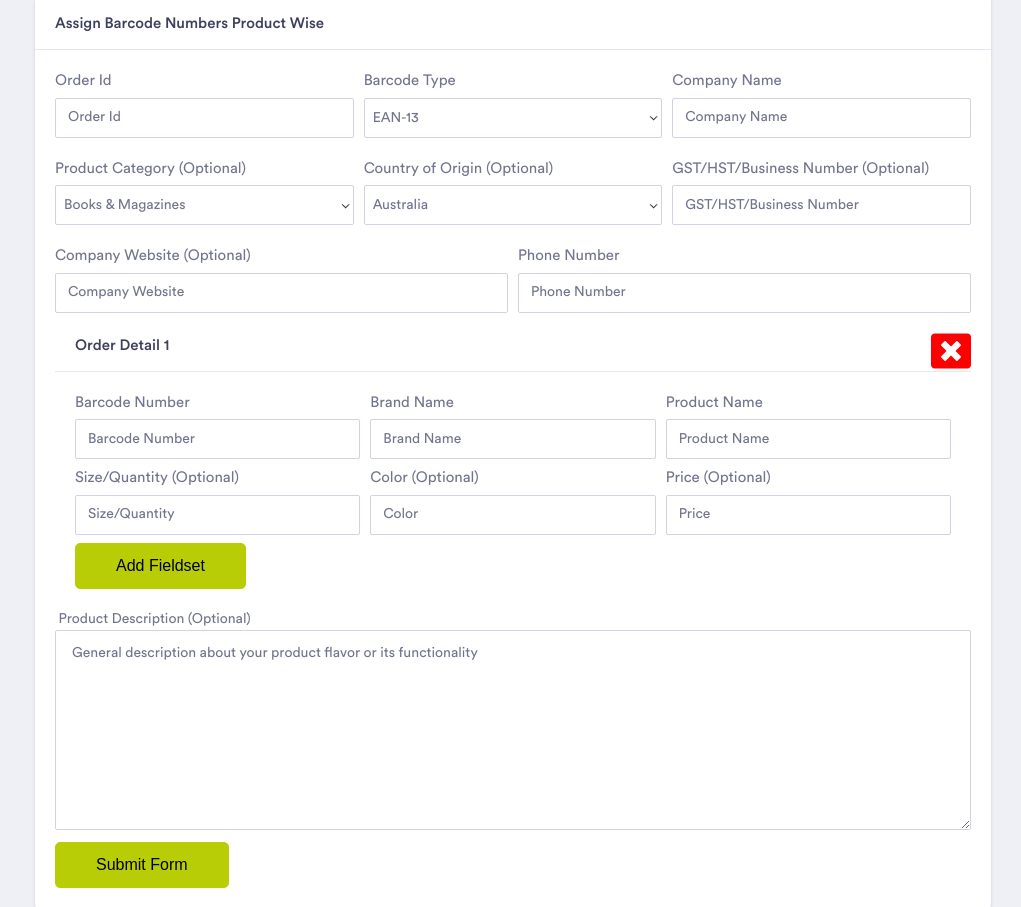
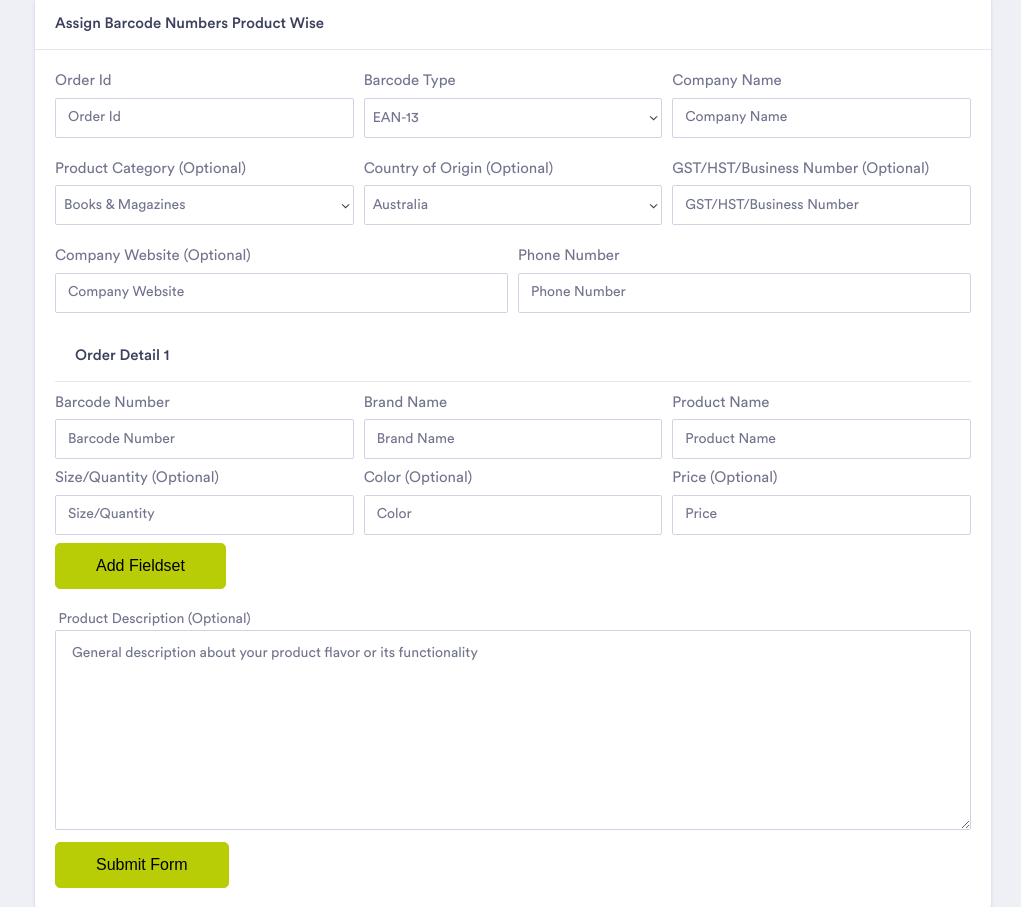
Before and after one commit to revotahir/ipr, a PHP site: template application/views/add-new-ipr.php in a window 1280 px wide. Shown: the part 188-1095 px from the top of the page, without its empty margins (259-1280 px from the left). Run offline with PHP 8.4, Linux system fonts and the light colour scheme; the template is opened without the code that fills it, so the values that code supplies are empty; some web fonts are replaced.

Commit message:
Clone
clone card code added also remove card code

```diff
--- a/application/views/add-new-ipr.php
+++ b/application/views/add-new-ipr.php
@@ -279,12 +279,12 @@
                                     <!-- ======================================================================= -->
                                     <!-- duplicate start here -->
                                     <!-- ======================================================================= -->
-                                    <div class="duplicateCard" id="duplicateCard">
-                                        <div class="relative">
+                                    <div class="duplicateCard">
+                                        <div class="card-body" id="cloneCard" style="padding: 0;">
+                                            <div class="relative" style="margin: 10px 0;">
                                                 <h5 class="card-header">Order Detail 1</h5>
                                                 <i class="fas fa-window-close absulate" id="removeCard"></i>
                                             </div>
-                                        <div class="card-body">
                                             <!-- ======================================================================= -->
                                             <!-- form start here -->
                                             <!-- ======================================================================= -->
@@ -373,10 +373,15 @@
                                             <!-- ======================================================================= -->
                                             <!-- row end here -->
                                             <!-- ======================================================================= -->
+
                                             <!-- ======================================================================= -->
-                                            <!-- row start here -->
+                                            <!-- form end here -->
                                             <!-- ======================================================================= -->
-                                            <div class="form-row">
+                                        </div>
+                                        <!-- ======================================================================= -->
+                                        <!-- clone button start here -->
+                                        <!-- ======================================================================= -->
+                                        <div class="form-row" style="margin-bottom: 20px;">
                                             <div class="col-xl-12 col-lg-12 col-md-12 col-sm-12 col-12">
                                                 <button class="buttn-green" type="button" id="addNewCard">
                                                     Add Fieldset
@@ -385,12 +390,8 @@
                                         </div>
 
                                         <!-- ======================================================================= -->
-                                            <!-- row end here -->
+                                        <!-- clone button end here -->
                                         <!-- ======================================================================= -->
-                                            <!-- ======================================================================= -->
-                                            <!-- form end here -->
-                                            <!-- ======================================================================= -->
-                                        </div>
                                     </div>
                                     <!-- ======================================================================= -->
                                     <!-- duplicate end here -->
@@ -469,6 +470,52 @@
         );
     })();
     </script>
+
+
+    <script>
+    document.getElementById('addNewCard').addEventListener('click', function() {
+        var originalCard = document.getElementById('cloneCard');
+        var clonedCard = originalCard.cloneNode(true);
+
+        // Clear input fields in the cloned card
+        clonedCard.querySelectorAll('input').forEach(input => input.value = '');
+
+        // Count existing cloned cards
+        var clonedCardsCount = document.querySelectorAll('.duplicateCard .card-body').length;
+        var newIdSuffix = clonedCardsCount < 10 ? '0' + clonedCardsCount : clonedCardsCount;
+
+        // Assign new unique ID to cloned card
+        clonedCard.id = 'cloneCard' + newIdSuffix;
+
+        // Update the header text
+        clonedCard.querySelector('.card-header').textContent = 'Order Detail ' + (clonedCardsCount + 1);
+
+        // Assign new unique ID to remove button
+        var removeButton = clonedCard.querySelector('.fas.fa-window-close');
+        removeButton.id = 'removeCard' + newIdSuffix;
+        removeButton.style.display = 'block'; // Ensure cloned remove buttons are visible
+
+        // Add event listener to remove the cloned card
+        removeButton.addEventListener('click', function() {
+            clonedCard.remove();
+        });
+
+        // Insert cloned card before the form-row containing the "Add Fieldset" button
+        var formRow = document.querySelector('.form-row[style="margin-bottom: 20px;"]');
+        formRow.parentNode.insertBefore(clonedCard, formRow);
+    });
+
+    // Add event listener to the original remove button
+    document.getElementById('removeCard').addEventListener('click', function() {
+        document.getElementById('cloneCard').remove();
+    });
+
+    // Hide remove button only on the main div with id="cloneCard"
+    document.getElementById('removeCard').style.display = 'none';
+    </script>
+
+
+
 </body>
 
 </html>
```
Lines whose indentation alone changed are shown as unchanged.
